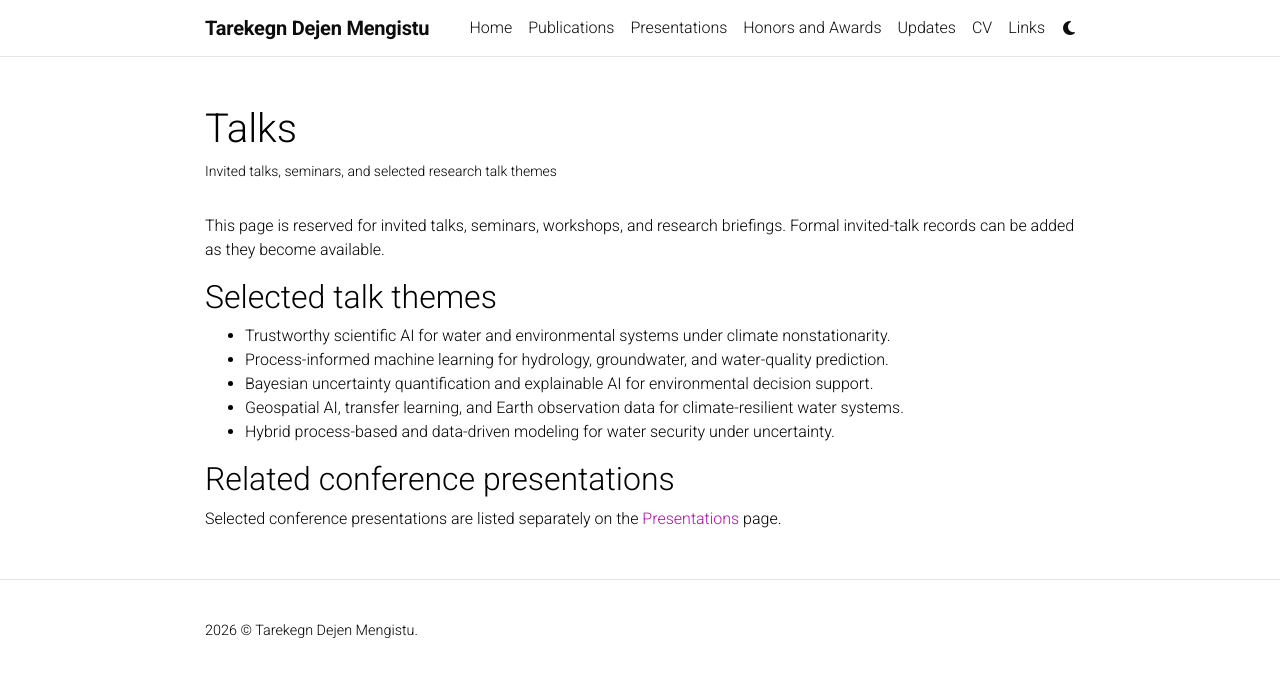
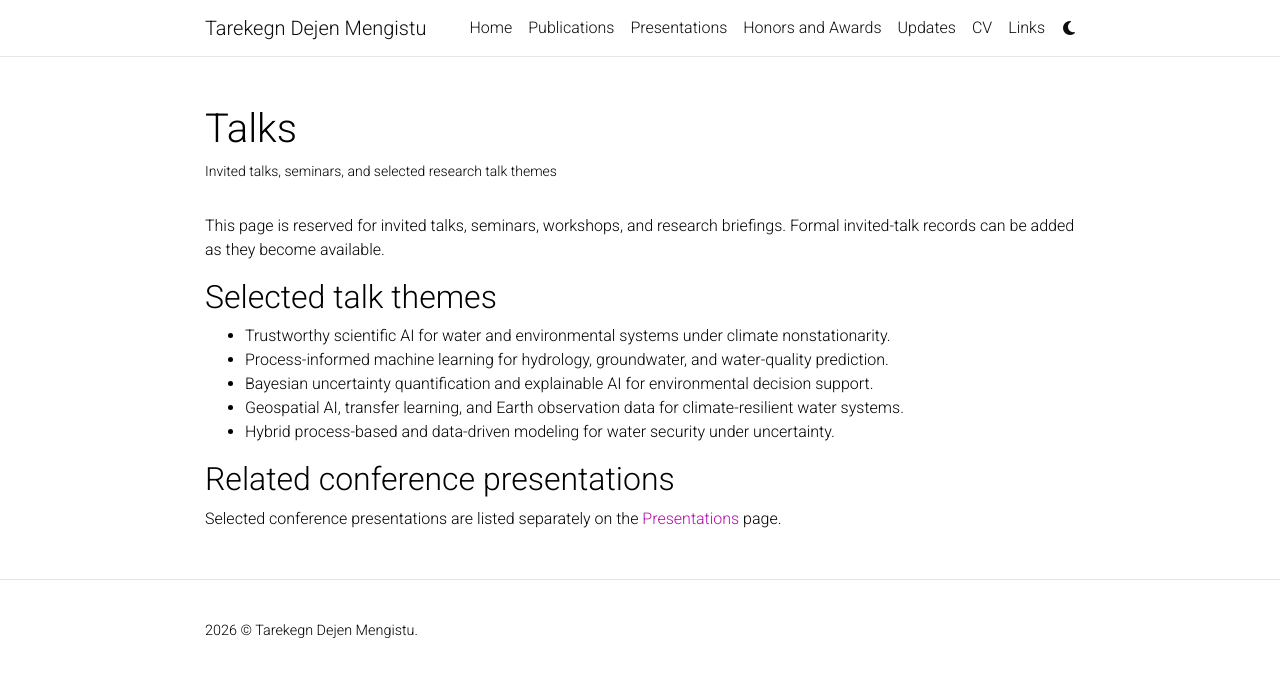
Before and after one commit to tdmengistu/tdmengistu.github.io, a Jekyll site: the page built from _pages/talks.md, in a window 1280 px wide. Shown: the top 677 px of the page. Built offline with Jekyll 4.4.1, drawn with Linux system fonts in a browser that asks for light colours; a style sheet for code colours, icons or effects is not loaded.

Commit message:
Update _base.scss

```diff
--- a/_sass/_base.scss
+++ b/_sass/_base.scss
@@ -171,11 +171,6 @@ blockquote {
   border-bottom: 1px solid var(--global-divider-color);
   background-color: var(--global-bg-color);
   opacity: 0.95;
-}
-
-.navbar-brand {
-  font-weight: 700 !important;
-  letter-spacing: -0.01em;
 }
 
 .navbar .dropdown-menu {
```
